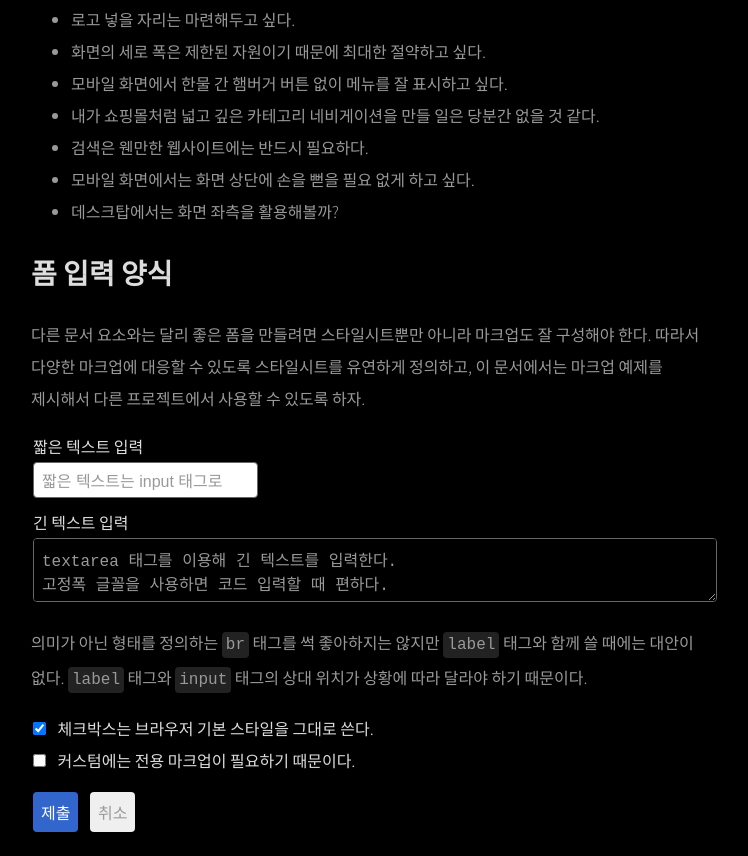
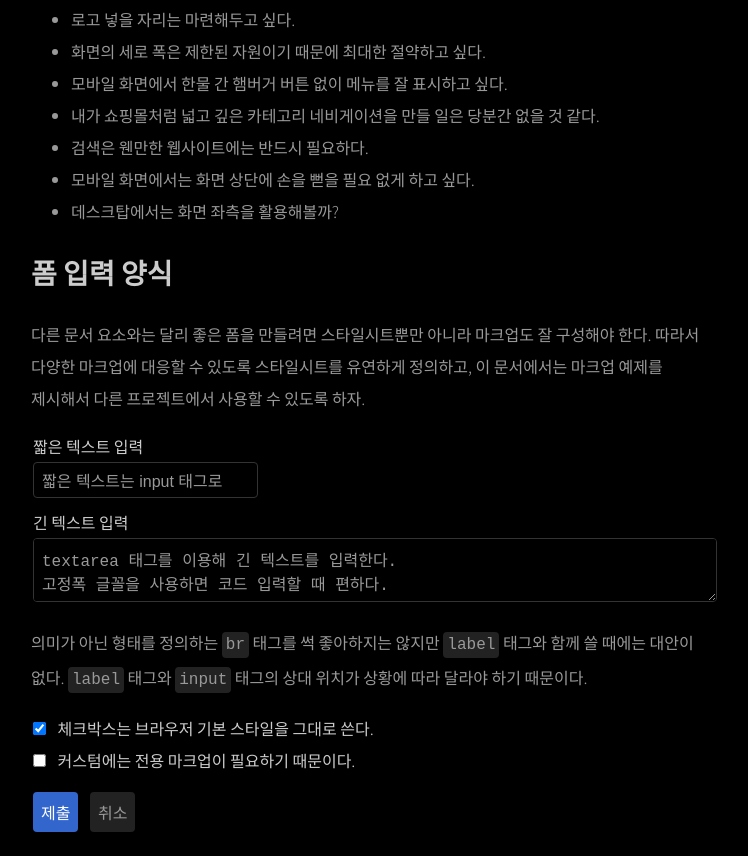
Before and after one commit to e0en/web-template, a plain HTML site: page index.html in a window 1280 px wide. Shown: the part 1617-2473 px from the top of the page, without its empty margins (265-1013 px from the left). Drawn offline with Linux system fonts and the dark colour scheme.

Commit message:
Adjust colors for dark mode

```diff
--- a/stylesheet.css
+++ b/stylesheet.css
@@ -18,9 +18,9 @@
     --main-color: #36c;
     --background-color: black;
     --dim-background-color: #222;
-    --title-text-color: #ddd;
+    --title-text-color: #ccc;
     --body-text-color: #999;
-    --border-color: #666;
+    --border-color: #333;
   }
 }
 
@@ -139,6 +139,7 @@ input, textarea {
   padding: var(--grid-size);
   margin-bottom: var(--grid-size);
   font-size: var(--font-size);
+  background-color: var(--background-color);
   color: var(--body-text-color);
 }
 
@@ -156,6 +157,10 @@ input {
 
 input:last-child {
   margin-right: 0;
+}
+
+input[type=button], input[type=submit] {
+  background: var(--dim-background-color);
 }
 
 input[type=submit] {
```
